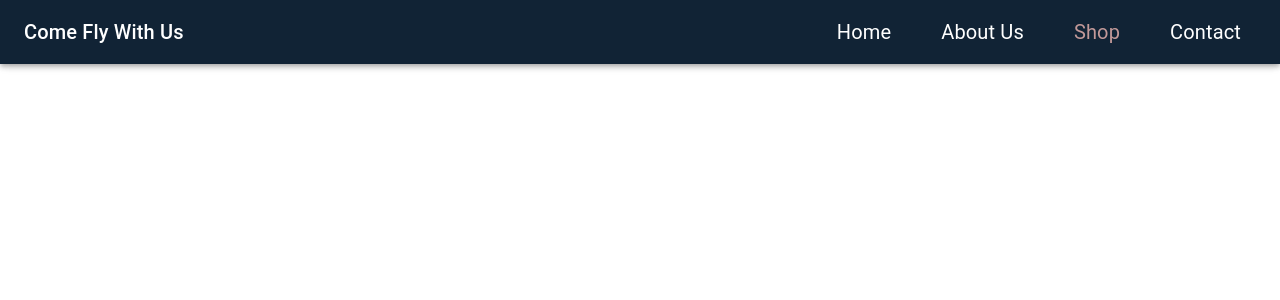
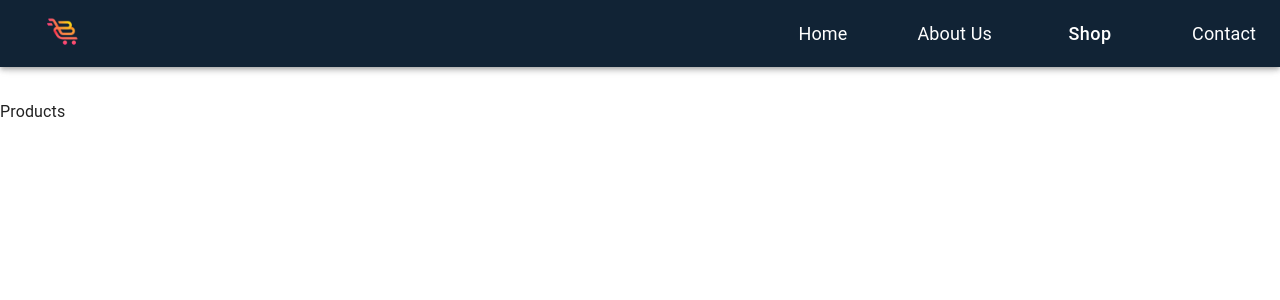
Before and after one commit to aligoharcodepulse/Summer-Internship, a React (Vite) app in the folder Week3/: page /shop/products in a window 1280 px wide. Shown: the top 300 px of the page. Built offline with nearby package versions, Linux system fonts and the light colour scheme.

Commit message:
Week3-Setup navbar for shop section

```diff
--- a/Week3/src/App.jsx
+++ b/Week3/src/App.jsx
@@ -3,6 +3,8 @@ import Home from "./components/Home"
 import About from "./components/About"
 import Contact from "./components/Contact"
 import { Routes, Route } from 'react-router-dom'
+import Products from "./components/Products"
+import Cart from "./components/Cart"
 
 function App() {
 
@@ -12,6 +14,8 @@ function App() {
       <Routes>
         <Route path="/" element={<Home />} />
         <Route path="/about" element={<About />} />
+        <Route path="/shop/products" element={<Products />} />
+        <Route path="/shop/cart" element={<Cart />} />
         <Route path="/contact" element={<Contact />} />
         {/* <Route path="/policies" element={<Policies />} /> */}
       </Routes>
--- /dev/null
+++ b/Week3/src/components/Cart.jsx
@@ -0,0 +1,11 @@
+
+
+const Cart = () => {
+  return (
+    <div style={{marginTop:100}}>
+      Cart
+    </div>
+  )
+}
+
+export default Cart
--- a/Week3/src/components/Navbar.jsx
+++ b/Week3/src/components/Navbar.jsx
@@ -12,16 +12,22 @@ import ListItemButton from '@mui/material/ListItemButton';
 import ListItemText from '@mui/material/ListItemText';
 import MenuIcon from '@mui/icons-material/Menu';
 import Toolbar from '@mui/material/Toolbar';
-import Typography from '@mui/material/Typography';
 import { NavLink } from 'react-router-dom';
+import Button from '@mui/material/Button';
+import Menu from '@mui/material/Menu';
+import MenuItem from '@mui/material/MenuItem';
 
 const drawerWidth = 240;
 
-// Now including Policies in nav
+// Keep Shop as parent item
 const navItems = [
   { name: 'Home', path: '/' },
   { name: 'About Us', path: '/about' },
-  { name: 'Shop', path: '/shop' },
+  { name: 'Shop', path: '/shop', subItems: [
+      { name: 'Products', path: '/shop/products' },
+      { name: 'Cart', path: '/shop/cart' }
+    ]
+  },
   { name: 'Contact', path: '/contact' }
 ];
 
@@ -29,24 +35,56 @@ function Navbar(props) {
   const { window } = props;
   const [mobileOpen, setMobileOpen] = React.useState(false);
 
+  const [anchorEl, setAnchorEl] = React.useState(null); // For dropdown
+  const open = Boolean(anchorEl);
+
   const handleDrawerToggle = () => {
     setMobileOpen((prevState) => !prevState);
+  };
+
+  const handleMenuOpen = (event) => {
+    setAnchorEl(event.currentTarget);
+  };
+  const handleMenuClose = () => {
+    setAnchorEl(null);
   };
 
   // Drawer for mobile
   const drawer = (
     <Box onClick={handleDrawerToggle} sx={{ textAlign: 'center' }}>
-      <Typography variant="h6" sx={{ my: 2 }}>
-        Come Fly With Us
-      </Typography>
+      <Box sx={{ my: 2 }}>
+        <img
+          src="/images/logo.png"
+          alt="Logo"
+          style={{ width: "120px", height: "auto", cursor: "pointer" }}
+        />
+      </Box>
       <Divider />
       <List>
         {navItems.map((item) => (
-          <ListItem key={item.name} disablePadding>
+          <React.Fragment key={item.name}>
+            <ListItem disablePadding>
+              {item.subItems ? (
+                <Box sx={{ width: '100%' }}>
+                  <ListItemText primary={item.name} sx={{ textAlign: 'center', fontWeight: 'bold', py: 1 }} />
+                  {item.subItems.map((sub) => (
+                    <ListItemButton
+                      key={sub.name}
+                      component={NavLink}
+                      to={sub.path}
+                      sx={{ pl: 4, textAlign: 'center' }}
+                    >
+                      <ListItemText primary={sub.name} />
+                    </ListItemButton>
+                  ))}
+                </Box>
+              ) : (
                 <ListItemButton component={NavLink} to={item.path} sx={{ textAlign: 'center' }}>
                   <ListItemText primary={item.name} />
                 </ListItemButton>
+              )}
             </ListItem>
+          </React.Fragment>
         ))}
       </List>
     </Box>
@@ -57,8 +95,9 @@ function Navbar(props) {
   return (
     <Box sx={{ display: 'flex' }}>
       <CssBaseline />
-      <AppBar component="nav" sx={{bgcolor: '#112335ff'}}>
+      <AppBar component="nav" sx={{ bgcolor: '#112335ff' }}>
         <Toolbar>
+          {/* Mobile Menu Icon */}
           <IconButton
             color="inherit"
             aria-label="open drawer"
@@ -69,17 +108,46 @@ function Navbar(props) {
             <MenuIcon />
           </IconButton>
 
-          <Typography
-            variant="h6"
-            component="div"
-            sx={{ flexGrow: 1,fontSize:20, display: { xs: 'none', sm: 'block' } }}
-          >
-            Come Fly With Us
-          </Typography>
+          {/* Logo */}
+          <Box sx={{ flexGrow: 1, display: { xs: 'none', sm: 'block' } }}>
+            <img
+              src="/images/logo.png"
+              alt="Logo"
+              style={{ width: "80px", height: "auto", cursor: "pointer" }}
+            />
+          </Box>
 
           {/* Desktop menu */}
-          <Box sx={{ display: { xs: 'none', sm: 'block' } }}>
-            {navItems.map((item) => (
+          <Box sx={{ display: { xs: 'none', sm: 'flex', gap:50 }, alignItems: 'center' }}>
+            {navItems.map((item) =>
+              item.subItems ? (
+                <React.Fragment key={item.name}>
+                  <Button
+                    color="inherit"
+                    onClick={handleMenuOpen}
+                    sx={{ fontSize: 18, textTransform: 'none', marginLeft: 2 }}
+                  >
+                    {item.name}
+                  </Button>
+                  <Menu
+                    anchorEl={anchorEl}
+                    open={open}
+                    onClose={handleMenuClose}
+                    MenuListProps={{ onMouseLeave: handleMenuClose }}
+                  >
+                    {item.subItems.map((sub) => (
+                      <MenuItem
+                        key={sub.name}
+                        component={NavLink}
+                        to={sub.path}
+                        onClick={handleMenuClose}
+                      >
+                        {sub.name}
+                      </MenuItem>
+                    ))}
+                  </Menu>
+                </React.Fragment>
+              ) : (
                 <NavLink
                   key={item.name}
                   to={item.path}
@@ -87,13 +155,13 @@ function Navbar(props) {
                     color: isActive ? '#c29999ff' : '#fff',
                     marginLeft: 20,
                     textDecoration: 'none',
-                  padding:15,
-                  fontSize:20
+                    fontSize: 18,
                   })}
                 >
                   {item.name}
                 </NavLink>
-            ))}
+              )
+            )}
           </Box>
         </Toolbar>
       </AppBar>
@@ -106,7 +174,7 @@ function Navbar(props) {
           open={mobileOpen}
           onClose={handleDrawerToggle}
           ModalProps={{
-            keepMounted: true, // Better performance on mobile
+            keepMounted: true,
           }}
           sx={{
             display: { xs: 'block', sm: 'none' },
--- /dev/null
+++ b/Week3/src/components/Products.jsx
@@ -0,0 +1,11 @@
+import React from 'react'
+
+const Products = () => {
+  return (
+    <div style={{marginTop:100}}>
+      Products
+    </div>
+  )
+}
+
+export default Products
```
Lines whose indentation alone changed are shown as unchanged.
